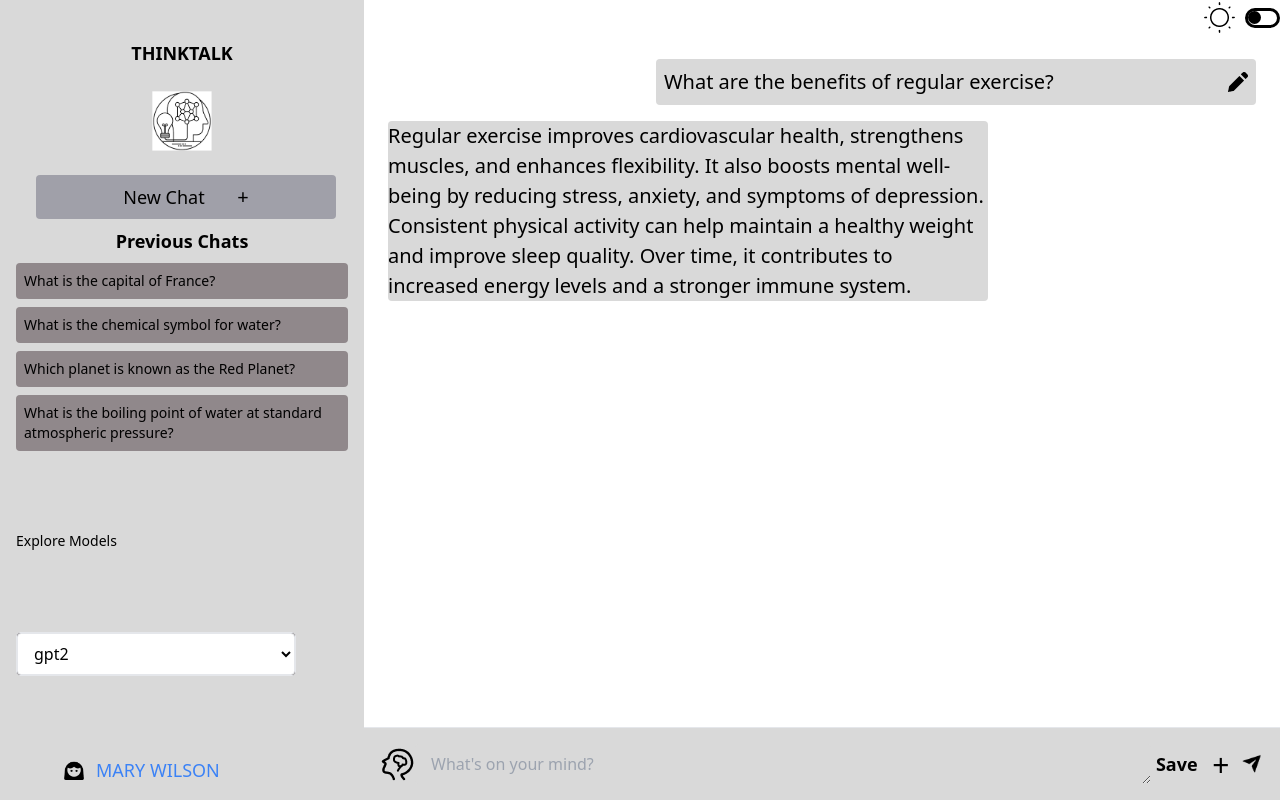
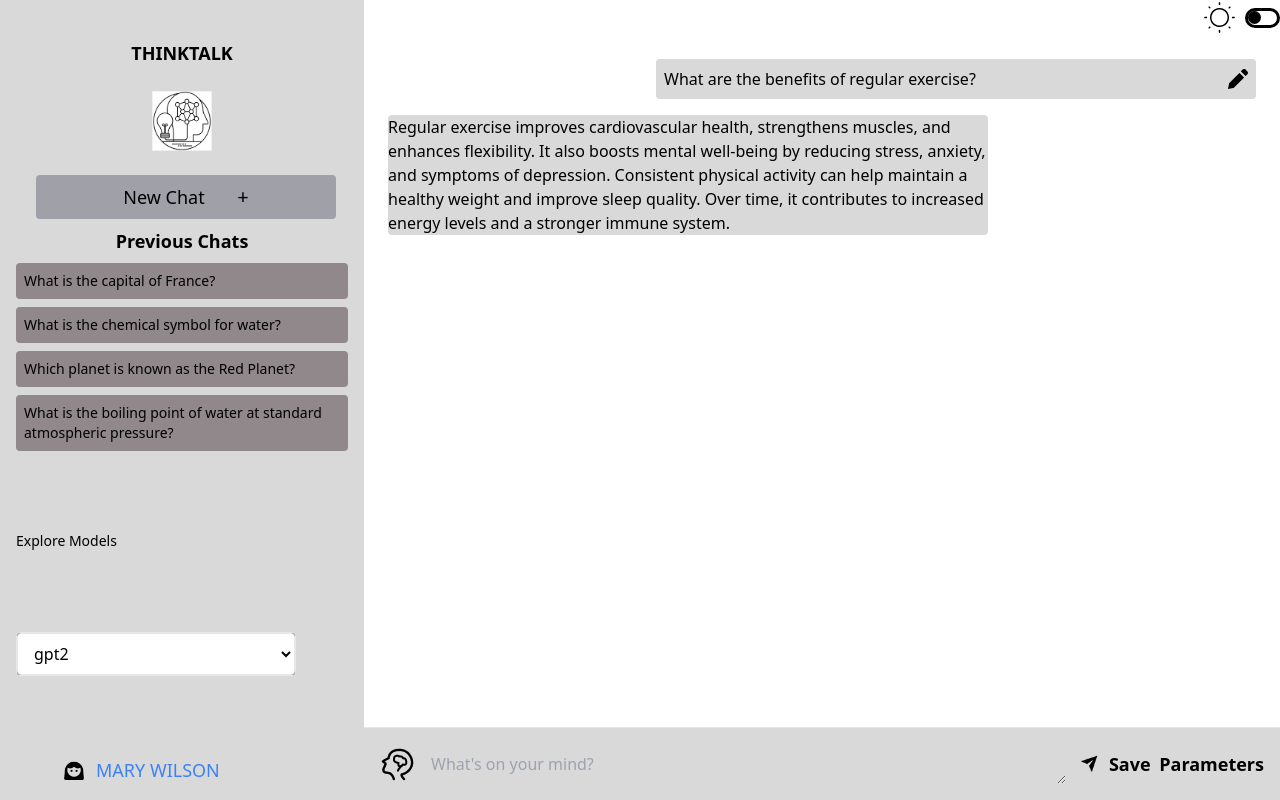
Before and after one commit to Devanshi-Bhati/ai-chat-application, a React (Vite) app: page /chat in a window 1280 px wide. Built offline with nearby package versions, Linux system fonts and the light colour scheme.

Commit message:
Made parameters panel

```diff
--- a/src/Components/chatwindow.tsx
+++ b/src/Components/chatwindow.tsx
@@ -13,7 +13,9 @@ const ChatWindow: React.FC = () => {
 
   const [templates, setTemplates] = useState<string[]>([]);
   const [selectedTemplate, setSelectedTemplate] = useState('');
-
+  const [showParams, setShowParams] = useState(false);
+  const [temperature, setTemperature] = useState(0.7);
+  const [maxTokens, setMaxTokens] = useState(300);
 
   const [messages, setMessages] = useState<Message[]>([
     {
@@ -73,10 +75,10 @@ const textareaRef = useRef<HTMLTextAreaElement | null>(null);
       <div className="p-6 overflow-y-auto flex-grow dark:bg-black">
         {messages.map((msg, idx) => (
           <div key={idx} className="mb-6">
-            <div className="flex items-center max-w-[600px] w-full text-[20px] ml-auto bg-[#D9D9D9] p-2 mb-4 rounded">
+            <div className="flex items-center max-w-[600px] w-full text-md ml-auto bg-[#D9D9D9] p-2 mb-4 rounded">
               {msg.question} <img src={pencil} className='w-[20px] h-[20px] ml-auto cursor-pointer' alt='img' />
             </div>
-            <div className="bg-[#D9D9D9] max-w-[600px] w-full rounded text-[20px]">
+            <div className="bg-[#D9D9D9] max-w-[600px] w-full rounded text-md">
               {msg.answer}
             </div>
           </div>
@@ -96,6 +98,8 @@ const textareaRef = useRef<HTMLTextAreaElement | null>(null);
           className="w-full outline-none rounded px-4 py-2 mr-2 bg-[#D9D9D9]"
         ></textarea>
 
+        <button onClick={handleSendMessage} className="ml-[4px] text-white flex items-center justify-center mr-3"><img src={share} alt='img' className='w-[30px] flex justify-center items-center'/>
+        </button>
 
        {templates.length > 0 && (
          <select value={selectedTemplate} onChange={(e) => {
@@ -103,7 +107,7 @@ const textareaRef = useRef<HTMLTextAreaElement | null>(null);
          setSelectedTemplate(val);
          handleLoadTemplate(val);
         }}
-         className="px-2 py-1 mr-2 rounded bg-[#D9D9D9] dark:bg-[#333] dark:text-white text-sm"
+         className="px-2 py-1 mr-3 rounded bg-[#D9D9D9] dark:bg-[#333] dark:text-white text-sm"
        >
       <option value="">Select template</option>
       {templates.map((template, index) => (
@@ -111,20 +115,34 @@ const textareaRef = useRef<HTMLTextAreaElement | null>(null);
           {template.length > 30 ? template.slice(0, 30) + '...' : template}
         </option>
       ))}
-    </select>
-  )}
+        </select>
+      )}
 
         <button
           onClick={handleSaveTemplate}
           title="Save as Template"
-          className="w-[35px] h-[35px] mr-3 text-lg flex items-center justify-center font-bold"
+          className="w-[35px] h-[35px] mr-3 text-lg  flex items-center justify-center font-bold"
         >
          Save
         </button>
-        <button className='w-[35px] h-[35px] text-[30px] flex items-center justify-center'>+</button>
-        <button onClick={handleSendMessage} className="ml-[4px] text-white flex items-center justify-center"><img src={share} alt='img' className='w-[30px] flex justify-center items-center'/>
-        </button>
+        <button onClick={() => setShowParams(prev => !prev)} className=" text-lg font-bold" title="Toggle parameters">Parameters</button>
       </div>
+
+
+       {showParams && (
+         <div className="bg-[#EDEDED] dark:bg-[#2B2B2B] px-4 py-3 text-sm flex gap-6 items-center border-t">
+           <div className="flex flex-col">
+              <label className="font-medium mb-1">Temperature</label>
+              <input type="range" min="0" max="1" step="0.1" value={temperature} onChange={(e) => setTemperature(parseFloat(e.target.value))} className="w-[150px]" />
+              <span>{temperature}</span>
+           </div>
+
+          <div className="flex flex-col">
+             <label className="font-medium mb-1">Max Tokens</label>
+             <input type="number" min="10" max="4000" value={maxTokens} onChange={(e) => setMaxTokens(parseInt(e.target.value))} className="w-[100px] px-2 py-1 rounded bg-white dark:bg-[#444] border" />
+          </div>
+        </div>
+       )}
     </div>
 
   );
```
